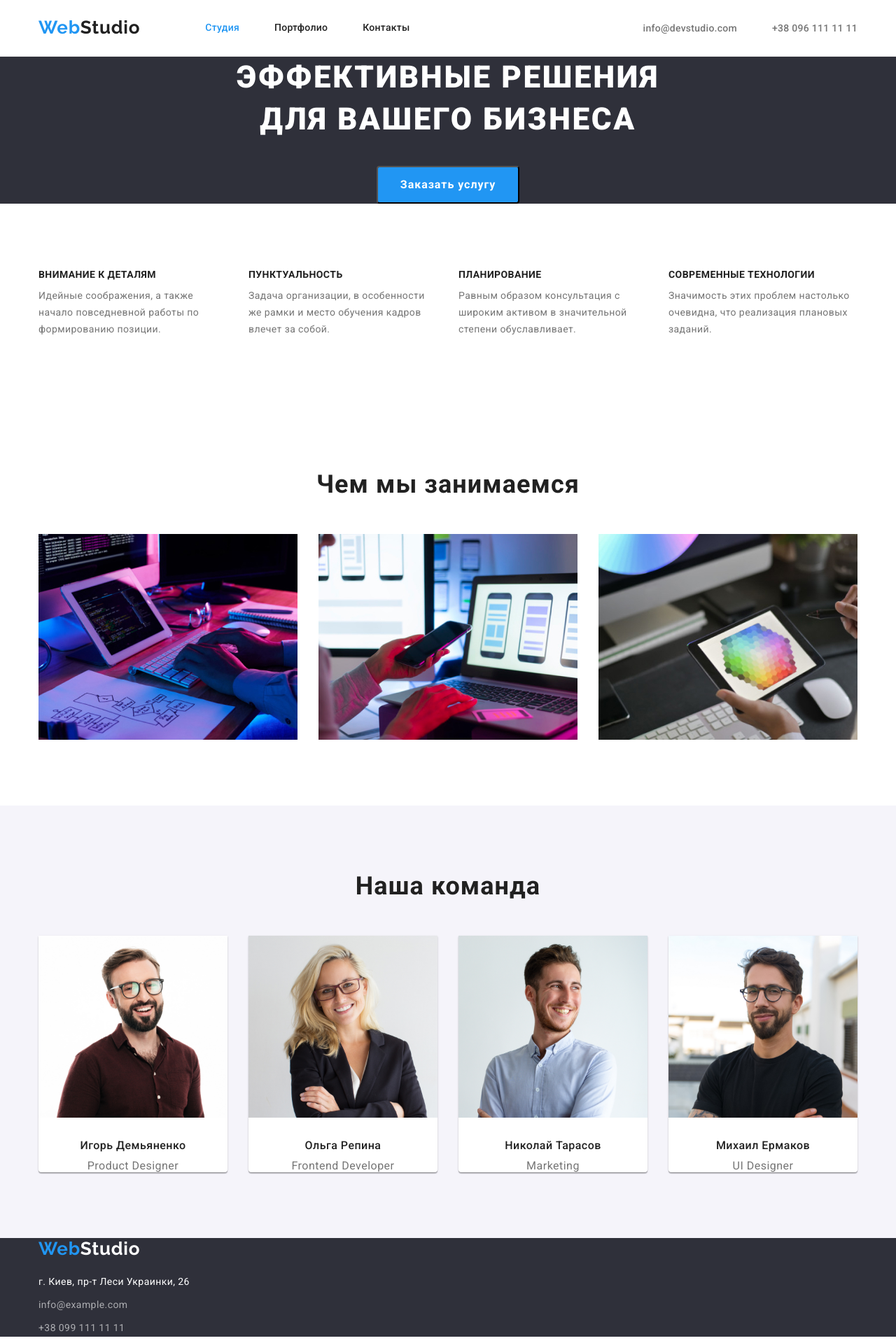
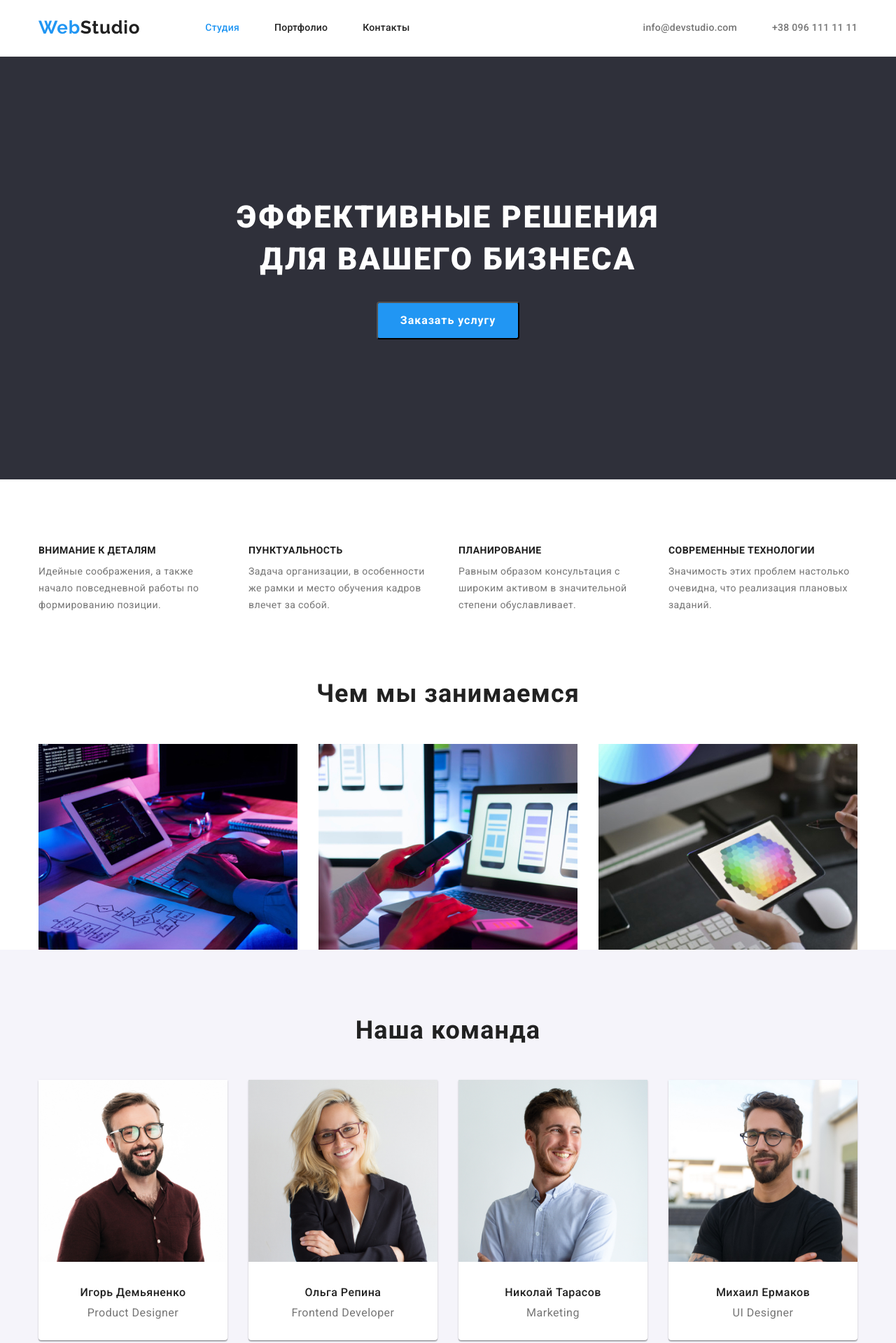
Before and after one commit to Dmitruhub/goit-markup-hw-03, a plain HTML site: page index.html in a window 1280 px wide. Shown: the top 1919 px of the page at 70% size. Drawn offline with nearby package versions, Linux system fonts and the light colour scheme.

Commit message:
Добавлены исправления в третьей работе

```diff
--- a/css/styles.css
+++ b/css/styles.css
@@ -21,6 +21,14 @@
   --box-shadow-one: rgba(0, 0, 0, 0.12);
   --box-shadow-two: rgba(0, 0, 0, 0.14);
   --box-shadow-three: rgba(0, 0, 0, 0.2);
+}
+
+p,h1,h2,h3,h4 {
+  margin: 0;
+}
+ul {
+  margin: 0;
+  padding-left: 0;
 }
 
 body {
@@ -59,6 +67,12 @@ body {
   display: flex;
 }
 
+.header-contacts {
+  display: flex;
+}
+.header-contacts .header-item + .header-item {
+  margin-left: 50px;
+}
 .header-list .header-item + .header-item {
   margin-left: 50px;
 }
@@ -97,12 +111,20 @@ body {
   color: var(--title-text-color);
 }
 
-.contacts {
+.container-contacts {
   margin-left: auto;
+}
+
+.header-contacts .link:hover,
+.header-contacts .link:focus {
+  color: var(--accennt-color);
 }
 
 .header-mail,
 .header-tel {
+  display: block;
+  padding-top: 32px;
+  padding-bottom: 32px;
   color: var(--header-list-color);
   font-weight: 500;
   font-size: 14px;
@@ -115,9 +137,16 @@ body {
   background-color: var(--background-color);
   text-align: center;
 }
+.hero-container {
+  max-width: 696px;
+  margin: auto;
+  margin-right: auto;
+  padding: 200px 0;
+}
+
 .hero-title {
   margin-top: 0;
-  margin-bottom: 30;
+  margin-bottom: 30px;
   color: var(--primery-bg-color);
   background-color: var(--background-color);
   font-weight: 900;
@@ -147,6 +176,19 @@ body {
 }
 
 /*                  benefits                  */
+.visually-hidden {
+  position: absolute;
+  width: 1px;
+  height: 1px;
+  margin: -1px;
+  border: 0;
+  padding: 0;
+  white-space: nowrap;
+  clip-path: inset(100%);
+  clip: rect(0 0 0 0);
+  overflow: hidden;
+}
+
 .benefits {
   padding-top: 94px;
   padding-bottom: 94px;
@@ -185,8 +227,6 @@ body {
 /*               worktipes                */
 .worktypes {
   background-color: var(--primery-bg-color);
-  padding-top: 94px;
-  padding-bottom: 94px;
 }
 .worktypes-title {
   margin-top: 0;
@@ -231,8 +271,7 @@ body {
   letter-spacing: 0.03em;
 }
 .command-text {
-  margin-top: 0;
-  margin-bottom: 0;
+  margin: 0;
   color: var(--header-list-color);
   font-size: 16px;
   line-height: 1.19;
@@ -251,7 +290,6 @@ body {
   border-radius: 0px 0px 4px 4px;
 }
 .command-photo {
-  margin-top: 30px;
   margin-bottom: 10px;
   color: var(--title-text-color);
   font-weight: 500;
@@ -260,11 +298,17 @@ body {
   text-align: center;
   letter-spacing: 0.03em;
 }
+.command-container {
+  padding-top: 30px;
+  padding-bottom: 30px;
+}
 
 /*               footer                 */
 .footer {
   color: var(--primery-bg-color);
   background-color: var(--background-color);
+  padding-top: 60px;
+  padding-bottom: 60px;
 }
 
 .footer .footer-logo {
@@ -390,5 +434,6 @@ body {
   background-color: var(--accennt-color);
 }
 .portfolio-bottom {
+padding: 20px 24px;
 border: 1px solid var(--border-color);
 }
--- a/index.html
+++ b/index.html
@@ -42,8 +42,8 @@
             </li>
           </ul>
         </nav>
-        <div class="contacts">
-          <ul class="header-list list">
+        <div class="container-contacts">
+          <ul class="header-contacts list">
             <li class="header-item">
               <a href="mailto:info@devstudio.com" class="header-mail link"
                 >info@devstudio.com</a
@@ -62,14 +62,16 @@
     <main>
       <!--Герой-->
       <section class="hero">
-        <h1 class="hero-title">Эффективные решения <br />для вашего бизнеса</h1>
+        <div class="hero-container">
+          <h1 class="hero-title">Эффективные решения для вашего бизнеса</h1>
           <button type="button" class="hero-button">Заказать услугу</button>
+        </div>
       </section>
 
       <!--Преимущества-->
       <section class="benefits">
         <div class="container">
-          <h2 hidden>Наши преимущества</h2>
+          <h2 hidden class="visually-hidden">Наши преимущества</h2>
           <ul class="benefits-list list">
             <li class="benefits-item">
               <h3 class="benefits-title">Внимание к деталям</h3>
@@ -149,47 +151,51 @@
           <ul class="command-list list">
             <li class="command-item photo">
               <img
-                class="photo"
                 lang="en"
                 src="./img/photo1.jpg"
                 alt="Product Designer"
                 width="270"
               />
+              <div class="command-container">
                 <h3 class="command-photo">Игорь Демьяненко</h3>
                 <p lang="en" class="command-text">Product Designer</p>
+              </div>
             </li>
             <li class="command-item photo">
               <img
-                class="photo"
                 lang="en"
                 src="./img/photo2.jpg"
                 alt="Frontend Developer"
                 width="270"
               />
+              <div class="command-container">
                 <h3 class="command-photo">Ольга Репина</h3>
                 <p lang="en" class="command-text">Frontend Developer</p>
+              </div>
             </li>
             <li class="command-item photo">
               <img
-                class="photo"
                 lang="en"
                 src="./img/photo3.jpg"
                 alt="Marketing"
                 width="270"
               />
+              <div class="command-container">
                 <h3 class="command-photo">Николай Тарасов</h3>
                 <p lang="en" class="command-text">Marketing</p>
+              </div>
             </li>
             <li class="command-item photo">
               <img
-                class="photo"
                 lang="en"
                 src="./img/photo4.jpg"
                 alt="UI Designer"
                 width="270"
               />
+              <div class="command-container">
                 <h3 class="command-photo">Михаил Ермаков</h3>
                 <p lang="en" class="command-text">UI Designer</p>
+              </div>
             </li>
           </ul>
         </div>
```
Also changed, not shown: portfolio.html (+1 -1 lines). Lines whose indentation alone changed are shown as unchanged.
